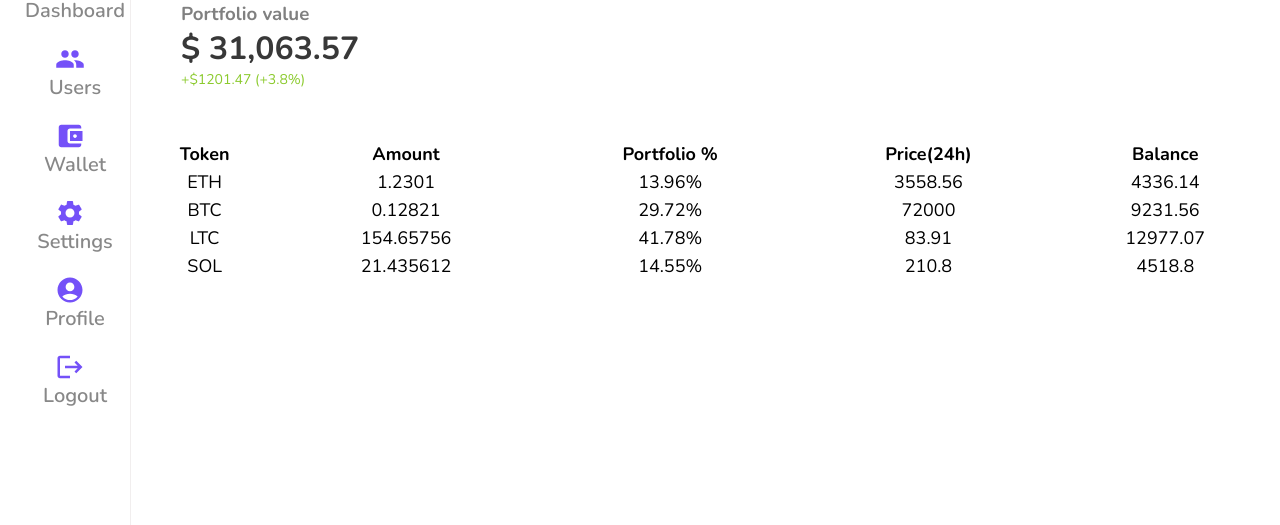
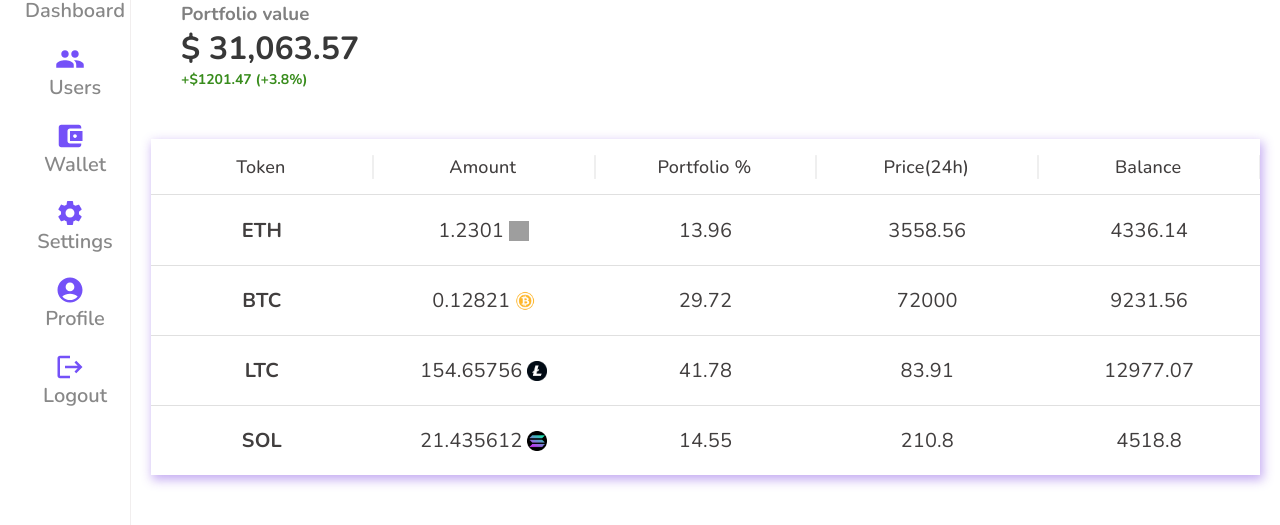
Before and after one commit to Bitummit/CryptoDashboard, a React (Vite) app: page /wallet in a window 1280 px wide. Shown: the part 120-645 px from the top of the page. Built offline with nearby package versions, Linux system fonts and the light colour scheme; grey boxes are pictures that could not be loaded.

Commit message:
wallet table

```diff
--- a/src/components/walletTable/WalletTable.jsx
+++ b/src/components/walletTable/WalletTable.jsx
@@ -1,5 +1,7 @@
 /* eslint-disable react/prop-types */
 import "./walletTable.scss";
+import { DataGrid } from "@mui/x-data-grid";
+
 
 export default function WalletTable(props) {
   let total = 0;
@@ -9,7 +11,26 @@ export default function WalletTable(props) {
   props.data.map((coin) => {
     coin.portfolio = parseFloat((coin.balance / total) * 100).toFixed(2);
   });
-  console.log(props.data);
+  const columns =[
+    { field: "name", headerName: "Token", flex: 1,headerAlign: 'center', cellClassName: 'name',},
+    {
+      field: "amount",
+      headerName: "Amount",
+      flex: 1,
+      headerAlign: 'center',
+      renderCell: (params) => {
+        return (
+          <div className="amount">
+            {params.row.amount}<img className="icon" src={params.row.image} />
+          </div>
+        );
+      },
+    },
+    { field: "portfolio", headerName: "Portfolio %", flex: 1, headerAlign: 'center', cellClassName: 'portfolio',},
+    { field: "price", headerName: "Price(24h)", flex: 1, headerAlign: 'center', cellClassName: 'price', },
+    { field: "balance", headerName: "Balance", flex: 1, headerAlign: 'center', cellClassName: 'balance', }
+  ]
+
   return (
     <div className="walletTable">
       <div className="totalStatistic">
@@ -17,25 +38,20 @@ export default function WalletTable(props) {
         <h1>$ {total.toLocaleString()}</h1>
         <p className="up">+$1201.47 (+3.8%)</p>
       </div>
+      <div className="datatable">
+        <DataGrid
+          className="data"
+          rows={props.data}
+          columns={columns}
+          disableColumnFilter
+          disableColumnMenu
+          disableColumnResize
+          disableRowSelectionOnClick
+          hideFooter
+          rowHeight={70}
+        />
+      </div>
 
-      <table className="table">
-        <tr>
-          <th>Token</th>
-          <th>Amount</th>
-          <th>Portfolio %</th>
-          <th>Price(24h)</th>
-          <th>Balance</th>
-        </tr>
-        {props.data.map((coin) => (
-          <tr key={coin.id}>
-            <td>{coin.name}</td>
-            <td>{coin.amount}</td>
-            <td>{coin.portfolio}%</td>
-            <td>{coin.price}</td>
-            <td>{coin.balance}</td>
-          </tr>
-        ))}
-      </table>
     </div>
   );
 }
--- a/src/components/walletTable/walletTable.scss
+++ b/src/components/walletTable/walletTable.scss
@@ -8,16 +8,35 @@
     }
     p {
         font-size: 14px;
+        font-weight: bold;
     }
     .up {
-        color: rgb(139, 202, 45);
+        color: rgb(56, 140, 28);
       }
 
       .down {
         color: red;
       }
   }
-  .table {
-    width:100%;
-  }
+  .datatable{
+    .MuiDataGrid-cell {
+      font-size: 20px;
+    }
+    .name,.amount,.portfolio, .price,.balance {
+      text-align: center;
+    }
+    .amount {
+      display: flex;
+      align-items: center;
+      justify-content: center;
+      .icon {
+        margin-left: 5px;
+        width: 20px;
+        height: 20px;
+      }
+    }
+    .name {
+      font-weight: bold;
+    }
 }
+}
--- a/src/pages/wallet/Wallet.jsx
+++ b/src/pages/wallet/Wallet.jsx
@@ -9,6 +9,7 @@ export default function Wallet() {
         {
             id: 1,
             name: 'ETH',
+            image: "/src/assets/eth.png",
             amount: 1.2301,
             price: 3558.56,
             balance: 4336.14,
@@ -16,6 +17,7 @@ export default function Wallet() {
         {
             id: 2,
             name: 'BTC',
+            image: "/src/assets/btc.png",
             amount: 0.12821,
             price: 72000,
             balance: 9231.56,
@@ -23,6 +25,7 @@ export default function Wallet() {
         {
             id: 3,
             name: 'LTC',
+            image: "/src/assets/ltc.png",
             amount: 154.65756,
             price: 83.91,
             balance: 12977.07,
@@ -30,6 +33,7 @@ export default function Wallet() {
         {
             id: 4,
             name: 'SOL',
+            image: "/src/assets/sol.png",
             amount: 21.435612,
             price: 210.80,
             balance: 4518.80,
```
